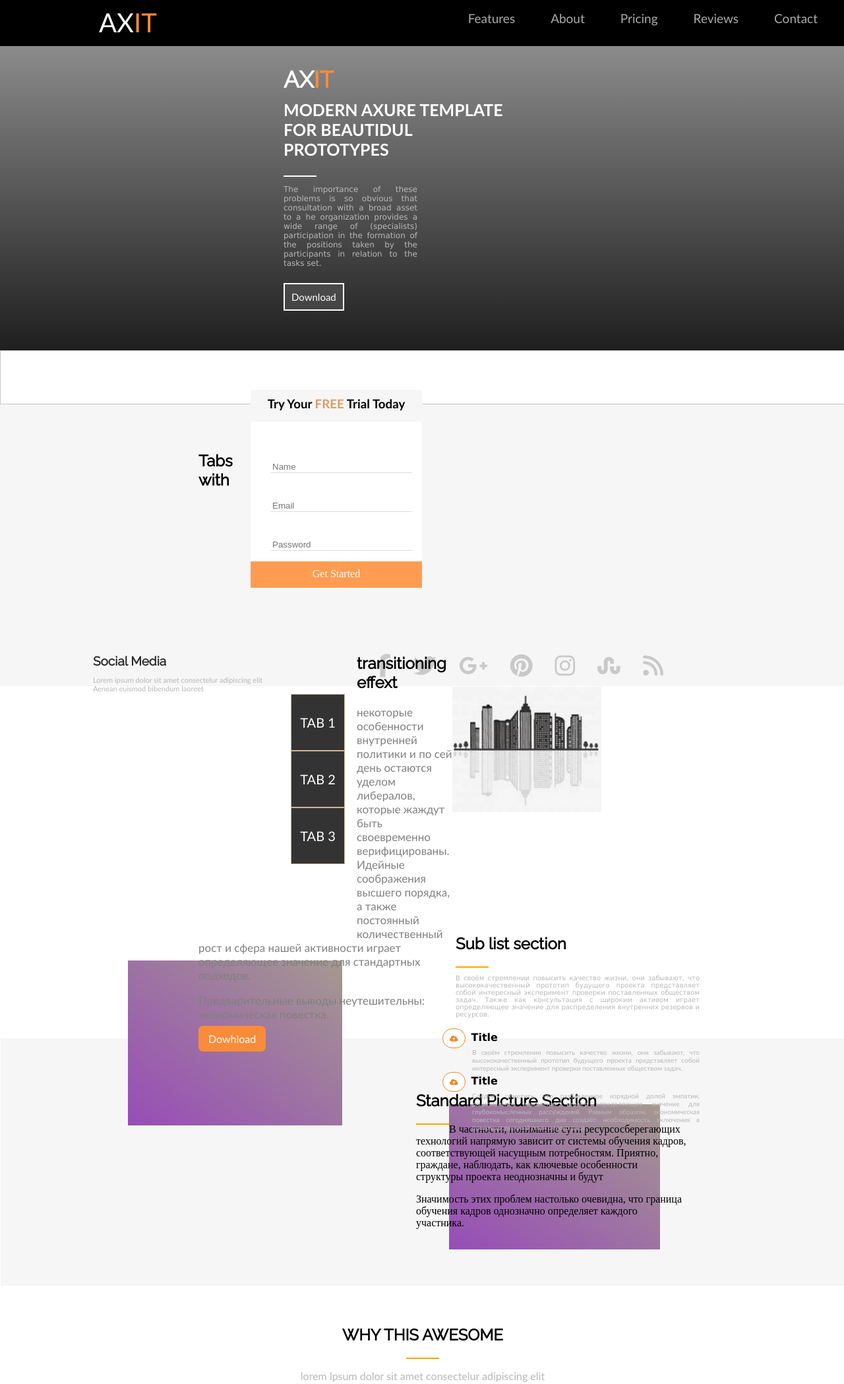
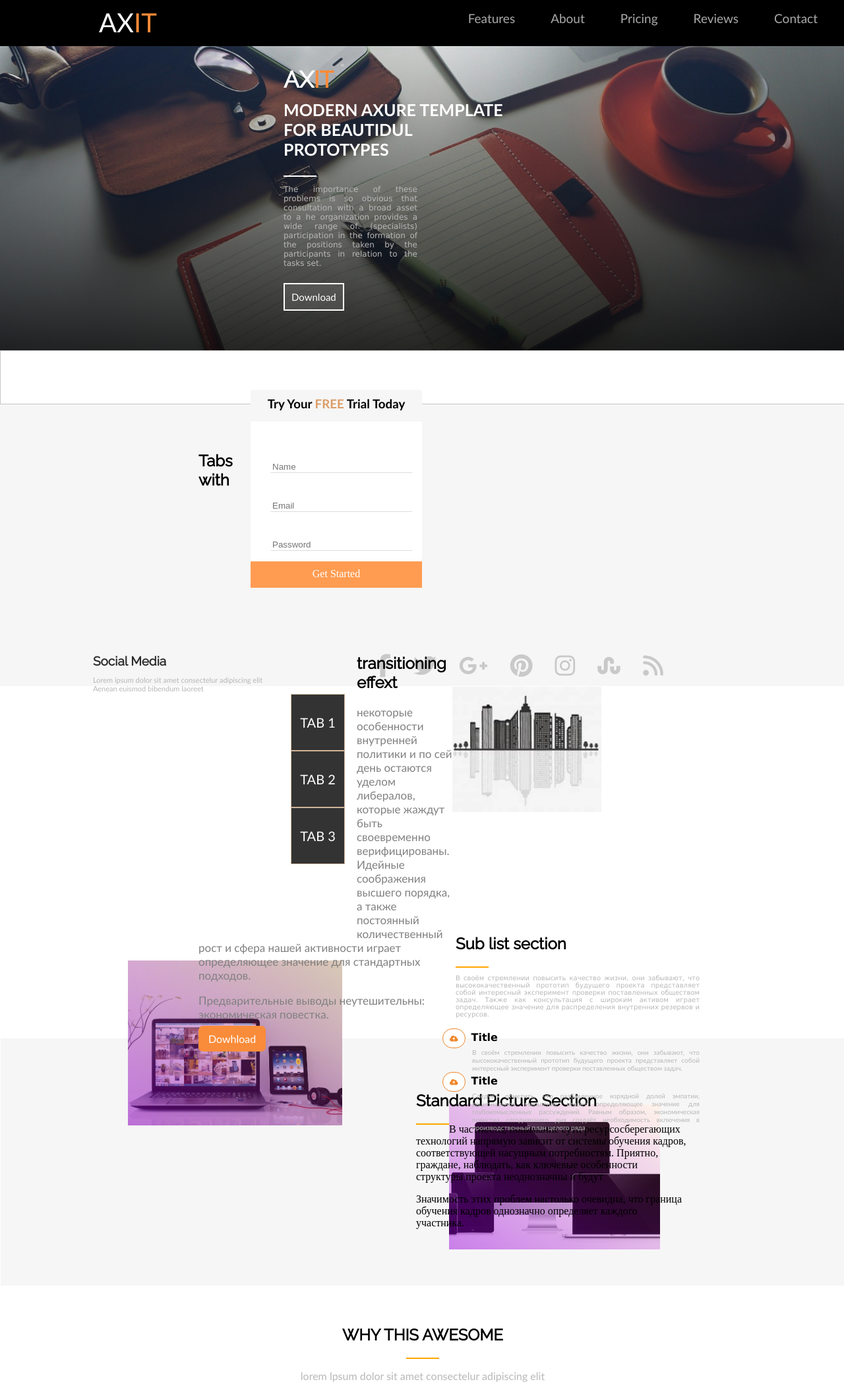
Before and after one commit to macorcanler-29/big-site, a plain HTML site: page index.html in a window 1280 px wide. Shown: the top 2098 px of the page at 66% size. Drawn offline with Linux system fonts and the light colour scheme; files whose address does not match are found by name.

Commit message:
Update main.css

```diff
--- a/main.css
+++ b/main.css
@@ -56,7 +56,7 @@ body{
     width: 100%;
     height: 460px;
     background-color: rgb(154,154,154);
-    background-image: url(../imgs/back-1.jpg);
+    background-image: url(back-1.jpg);
     background-repeat: no-repeat;
     background-position: center center;
     background-size: cover;
@@ -381,7 +381,7 @@ body{
     margin-left:auto;
     margin-right:auto;
     margin-top:40px;
-    background-image: url(../imgs/laptop-1483974_1920.jpg);
+    background-image: url(laptop-1483974_1920.jpg);
     background-repeat: no-repeat;
     background-position: center center;
     background-size: cover;
@@ -473,7 +473,7 @@ body{
     width:320px;
     height:220px;
     background-color:#9a9a9a;
-    background-image: url(../imgs/compucter.jpg);
+    background-image: url(compucter.jpg);
     background-repeat: no-repeat;
     background-position: center center;
     background-size: cover;
@@ -939,7 +939,7 @@ body{
 .axure{
     height:250px;
     width:100%;
-    background-image: url(../imgs/work-731198_640.jpg);
+    background-image: url(work-731198_640.jpg);
     background-repeat: no-repeat;
     background-position: center center;
     background-size: cover;
```
